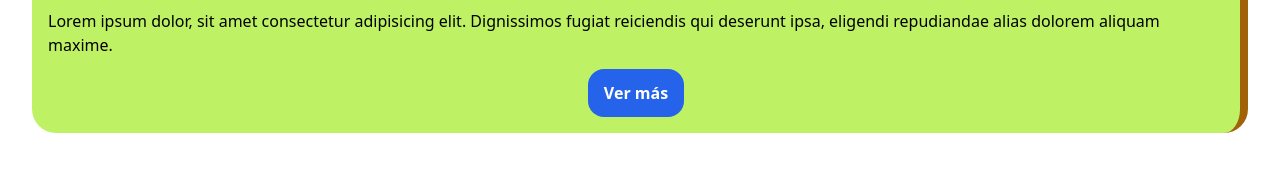
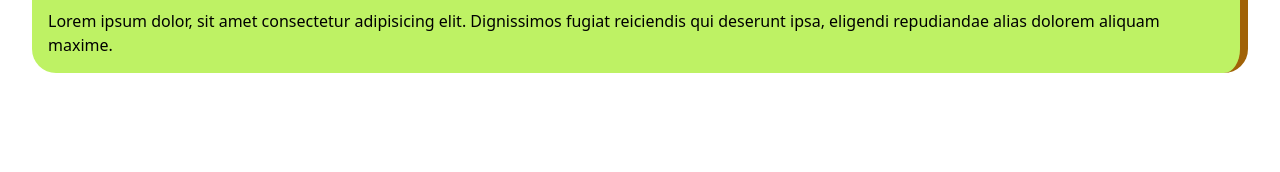
Before and after one commit to sdelafuente2013/web1, a plain HTML site: page index.html in a window 1280 px wide. Shown: the part 304-476 px from the top of the page. Drawn offline with nearby package versions, Linux system fonts and the light colour scheme.

Commit message:
delete btn

```diff
--- a/index.html
+++ b/index.html
@@ -30,7 +30,6 @@
             <img class="w-100 rounded-full" src="avatar.png" alt="logo">
         </figure>
         <p class="font-medium">Lorem ipsum dolor, sit amet consectetur adipisicing elit. Dignissimos fugiat reiciendis qui deserunt ipsa, eligendi repudiandae alias dolorem aliquam maxime.</p>
-        <button class="bg-blue-600 px-4 py-3 rounded-2xl text-white font-bold hover:bg-blue-900">Ver más</button>
     </article>
 </body>
 </html>
```
